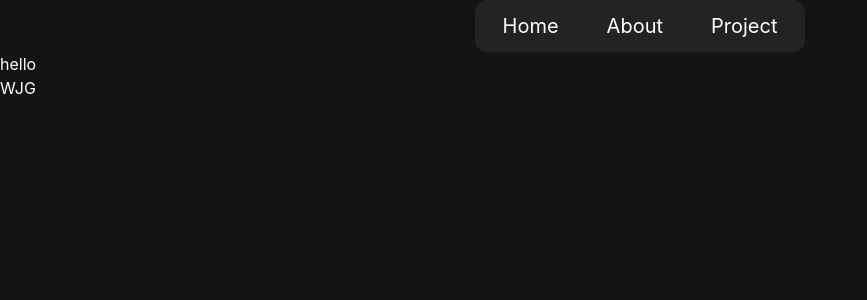
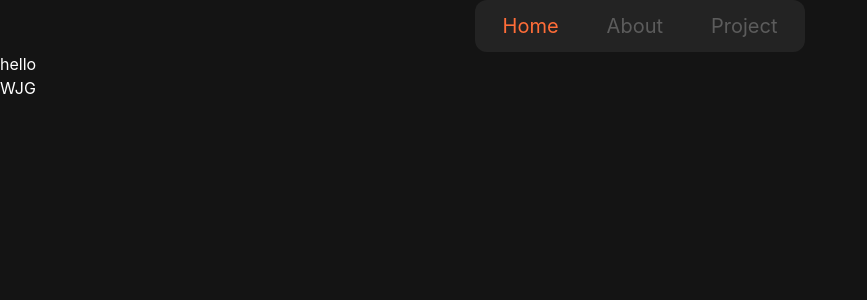
Before and after one commit to dnwnsrb11/WJG-my-portfolio, a Next.js app: page / in a window 1280 px wide. Shown: the top 300 px of the page, without its empty margins (0-867 px from the left). Built offline with nearby package versions, Linux system fonts and the light colour scheme.

Commit message:
feat:nav를 클라이언트 컴포넌트로 변경하여 layout에 추가

```diff
--- a/src/app/layout.tsx
+++ b/src/app/layout.tsx
@@ -1,5 +1,5 @@
+import { NavBar } from "@/components/nav/navBac";
 import "../../styles/globals.css";
-import Link from "next/link";
 
 // 메타데이터 API 사용
 export const metadata = {
@@ -36,19 +36,7 @@ export default function RootLayout({
     <html lang="ko">
       <body>
         <header className="flex justify-center">
-          <nav className="bg-background rounded-xl">
-            <ul className="flex justify-center gap-12 py-3 px-7 text-xl">
-              <li>
-                <Link href="/">Home</Link>
-              </li>
-              <li>
-                <Link href="/about">About</Link>
-              </li>
-              <li>
-                <Link href="/about">Project</Link>
-              </li>
-            </ul>
-          </nav>
+          <NavBar />
         </header>
         <main>{children}</main>
         <footer>
--- /dev/null
+++ b/src/components/nav/navBac.tsx
@@ -0,0 +1,22 @@
+"use client";
+
+import Link from "next/link";
+import { usePathname } from "next/navigation";
+export const NavBar = () => {
+  const pathname = usePathname();
+  return (
+    <nav className="bg-background rounded-xl">
+      <ul className="flex justify-center gap-12 py-3 px-7 text-xl">
+        <li className={`${pathname === "/" ? "text-title" : "text-deactivate"} hover:text-title transition-all duration-300`}>
+          <Link href="/">Home</Link>
+        </li>
+        <li className={`${pathname === "/about" ? "text-title" : "text-deactivate"} hover:text-title transition-all duration-300`}>
+          <Link href="/about">About</Link>
+        </li>
+        <li className={`${pathname === "/project" ? "text-title" : "text-deactivate"} hover:text-title transition-all duration-300`}>
+          <Link href="/project">Project</Link>
+        </li>
+      </ul>
+    </nav>
+  );
+};
```
